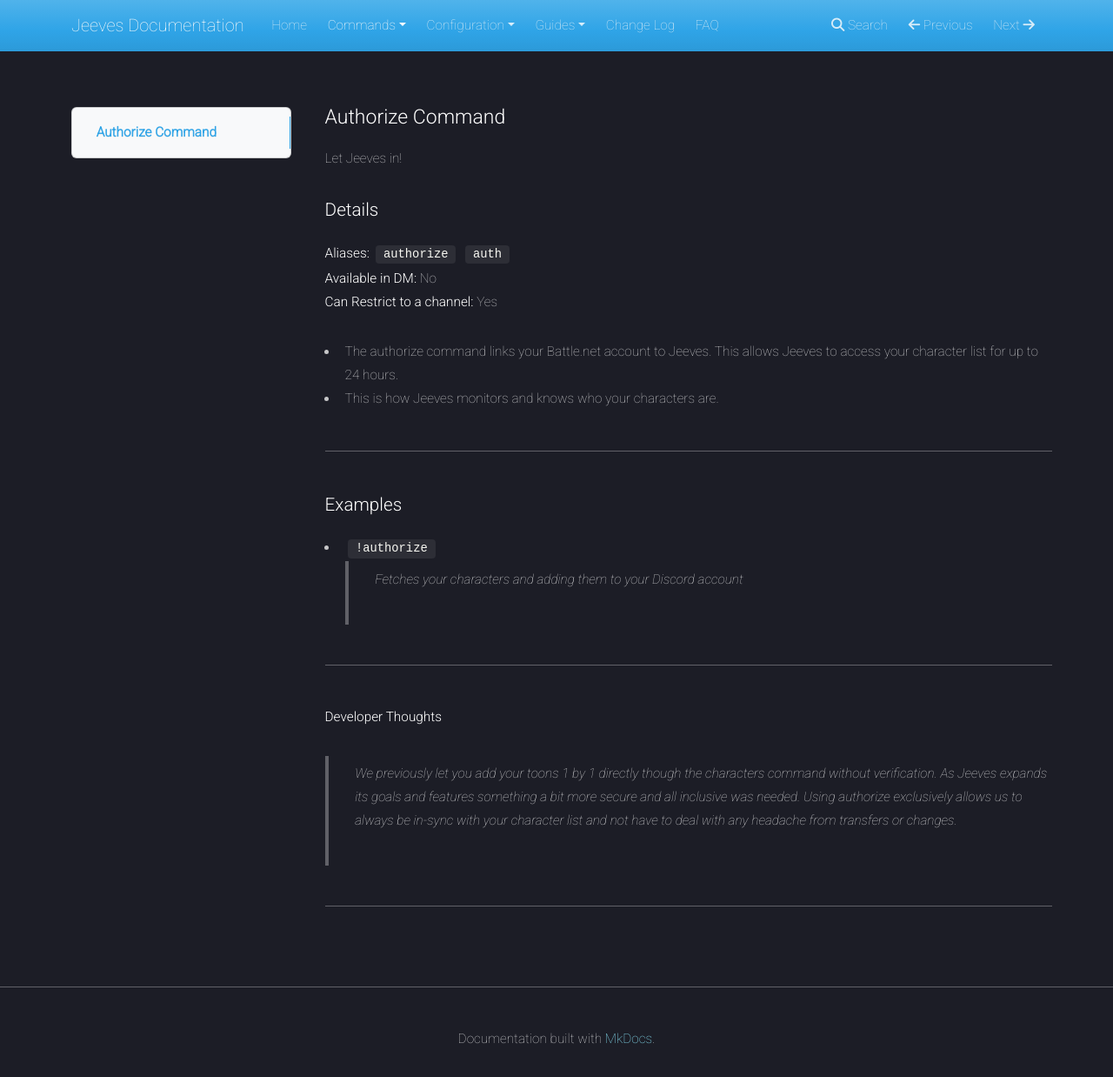
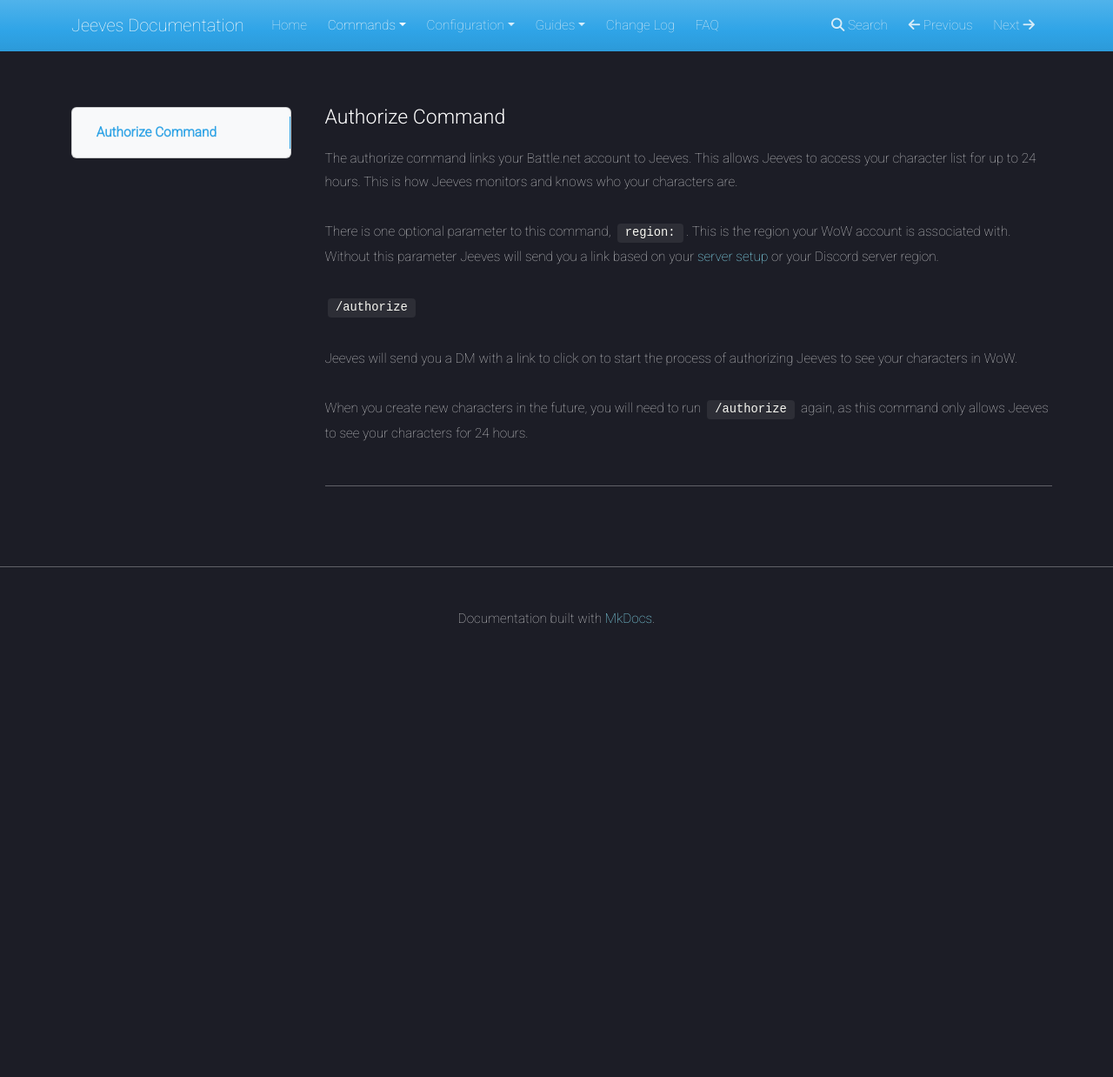
Before and after one commit to TeamJeeves/Jeeves-Bot-Documentation, an MkDocs documentation site: the page built from docs/commands/warcraft/authorize.md, in a window 1280 px wide and 1238 px high. Shown: the whole window at 87% size. Built offline with MkDocs 1.6.1, drawn with Linux system fonts in a browser that asks for light colours; nearby versions of some CDN libraries.

Commit message:
authorize slash command

```diff
--- a/docs/commands/warcraft/authorize.md
+++ b/docs/commands/warcraft/authorize.md
@@ -1,23 +1,12 @@
 # Authorize Command
-Let Jeeves in!
 
-### Details
+The authorize command links your Battle.net account to Jeeves. This allows Jeeves to access your character list for up to 24 hours. This is how Jeeves monitors and knows who your characters are.
 
-**Aliases:** `authorize` `auth`
-**Available in DM:** No
-**Can Restrict to a channel:** Yes
+There is one optional parameter to this command, `region:`. This is the region your WoW account is associated with. Without this parameter Jeeves will send you a link based on your [server setup](../../configuration/settings.md) or your Discord server region.
 
-* The authorize command links your Battle.net account to Jeeves. This allows Jeeves to access your character list for up to 24 hours.
-* This is how Jeeves monitors and knows who your characters are.
+`/authorize`
 
+Jeeves will send you a DM with a link to click on to start the process of authorizing Jeeves to see your characters in WoW.
+
+When you create new characters in the future, you will need to run `/authorize` again, as this command only allows Jeeves to see your characters for 24 hours.
 ***
-
-### Examples
-
-* `!authorize`
-  > Fetches your characters and adding them to your Discord account
-
-***
-**Developer Thoughts**
->We previously let you add your toons 1 by 1 directly though the characters command without verification. As Jeeves expands its goals and features something a bit more secure and all inclusive was needed. Using authorize exclusively allows us to always be in-sync with your character list and not have to deal with any headache from transfers or changes.
-***
```
